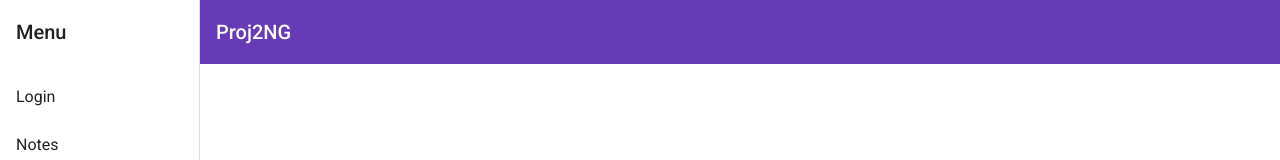
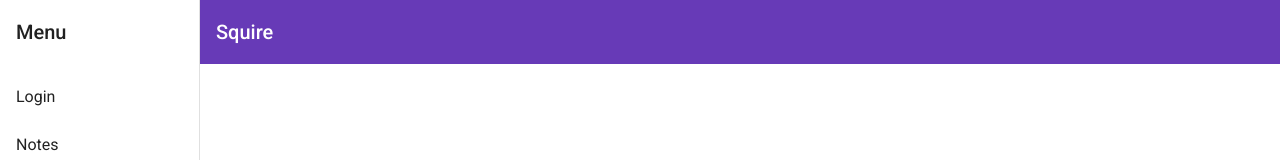
Before and after one commit to Dmonroe3795/Project2, an Angular app in the folder Proj2NG/: page /nav in a window 1280 px wide. Shown: the top 160 px of the page. Built offline with nearby package versions, Linux system fonts and the light colour scheme.

Commit message:
Made global service and included title

```diff
--- a/Proj2NG/src/app/app.component.html
+++ b/Proj2NG/src/app/app.component.html
@@ -3,5 +3,5 @@
 <!-- <app-nav></app-nav> -->
 <!-- <app-top-banner></app-top-banner>
  -->
-<router-outlet></router-outlet>
+<router-outlet title={{title}}></router-outlet>
 </div>
--- a/Proj2NG/src/app/app.component.ts
+++ b/Proj2NG/src/app/app.component.ts
@@ -6,5 +6,5 @@ import { Component } from '@angular/core';
   styleUrls: ['./app.component.css']
 })
 export class AppComponent {
-  title = 'Proj2NG';
+  title = 'Squire';
 }
--- a/Proj2NG/src/app/nav/nav.component.html
+++ b/Proj2NG/src/app/nav/nav.component.html
@@ -20,7 +20,7 @@
         *ngIf="isHandset$ | async">
         <mat-icon aria-label="Side nav toggle icon">menu</mat-icon>
       </button>
-      <span>Proj2NG</span>
+      <span>{{global.title}}</span>
     </mat-toolbar>
     <router-outlet></router-outlet>
   </mat-sidenav-content>
--- a/Proj2NG/src/app/nav/nav.component.ts
+++ b/Proj2NG/src/app/nav/nav.component.ts
@@ -2,11 +2,13 @@ import { Component } from '@angular/core';
 import { BreakpointObserver, Breakpoints } from '@angular/cdk/layout';
 import { Observable } from 'rxjs';
 import { map, shareReplay } from 'rxjs/operators';
+import { GlobalService } from '../services/global.service';
 
 @Component({
   selector: 'app-nav',
   templateUrl: './nav.component.html',
-  styleUrls: ['./nav.component.css']
+  styleUrls: ['./nav.component.css'],
+  providers: [GlobalService]
 })
 export class NavComponent {
 
@@ -16,6 +18,6 @@ export class NavComponent {
       shareReplay()
     );
 
-  constructor(private breakpointObserver: BreakpointObserver) {}
+  constructor(private breakpointObserver: BreakpointObserver, public global : GlobalService) {}
 
 }
--- /dev/null
+++ b/Proj2NG/src/app/services/global.service.ts
@@ -0,0 +1,11 @@
+import { Injectable } from '@angular/core';
+
+@Injectable({
+  providedIn: 'root'
+})
+export class GlobalService {
+
+  title : string = 'Squire';
+
+  constructor() { }
+}
```
Also changed, not shown: 1 other file (tests, documents, lock files or other folders).
